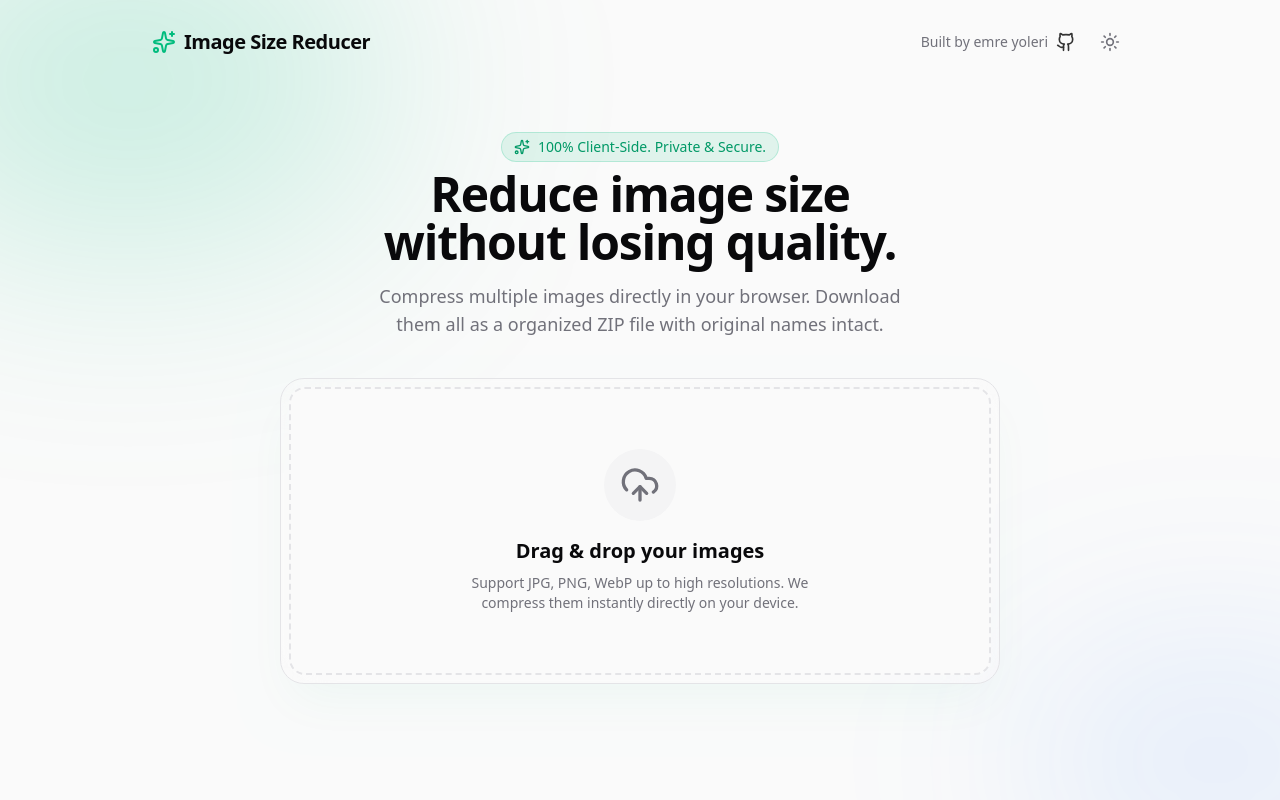
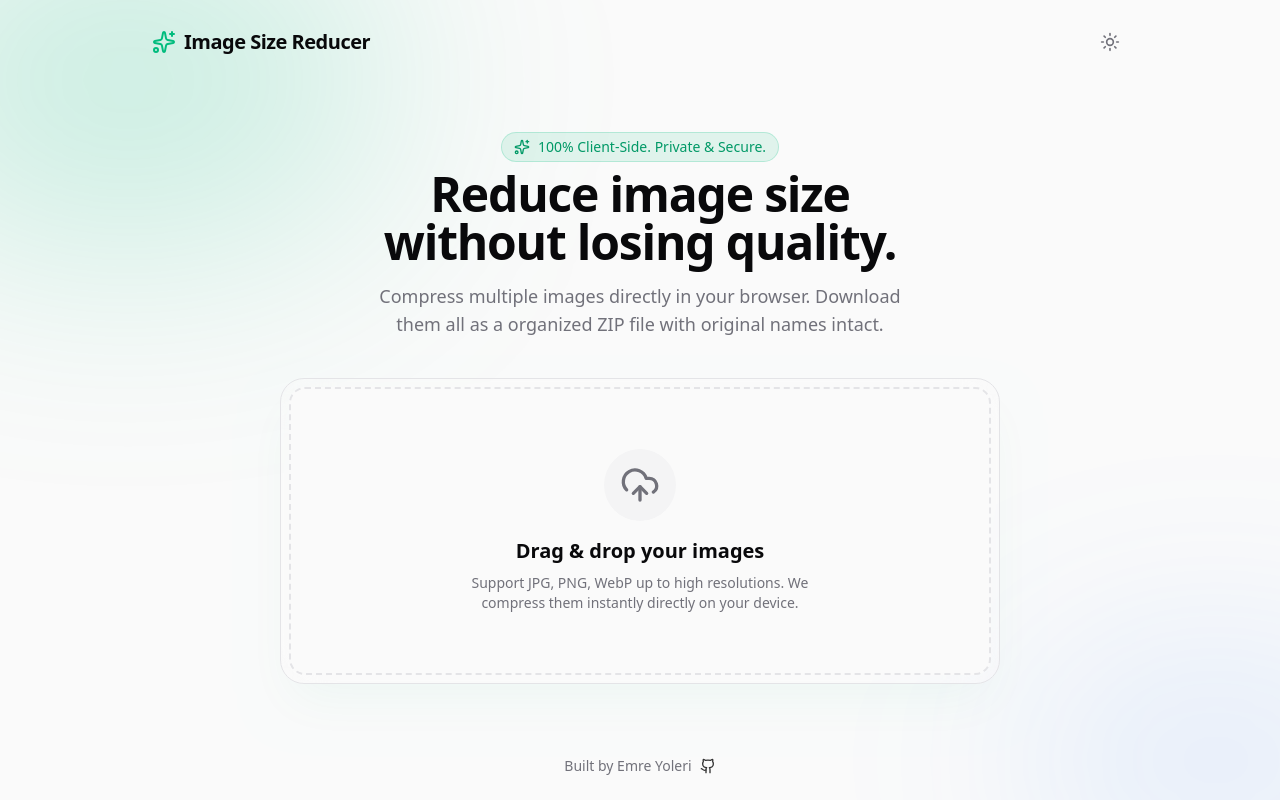
Before and after one commit to emreyoleridev/ultimate-image-size-reducer, a Next.js app: page / in a window 1280 px wide. Built offline with nearby package versions, Linux system fonts and the light colour scheme.

Commit message:
chore: remove header author link and center in footer

```diff
--- a/src/app/page.tsx
+++ b/src/app/page.tsx
@@ -97,15 +97,6 @@ export default function Home() {
           <span>Image Size Reducer</span>
         </div>
         <div className="flex items-center space-x-4">
-          <a
-            href="https://github.com/emreyoleridev"
-            target="_blank"
-            rel="noopener noreferrer"
-            className="hidden sm:flex items-center space-x-2 text-sm font-medium text-muted-foreground hover:text-foreground transition-colors"
-          >
-            <span>Built by emre yoleri</span>
-            <Github className="w-5 h-5 text-[#333] dark:text-white" />
-          </a>
           <ThemeToggle />
         </div>
       </header>
@@ -185,9 +176,9 @@ export default function Home() {
           href="https://github.com/emreyoleridev"
           target="_blank"
           rel="noopener noreferrer"
-          className="flex items-center space-x-2 hover:text-foreground transition-colors sm:hidden"
+          className="flex items-center space-x-2 hover:text-foreground transition-colors"
         >
-          <span>Built by emre yoleri</span>
+          <span>Built by Emre Yoleri</span>
           <Github className="w-4 h-4 text-[#333] dark:text-white" />
         </a>
       </footer>
--- a/src/components/theme-toggle.tsx
+++ b/src/components/theme-toggle.tsx
@@ -11,7 +11,7 @@ export function ThemeToggle() {
     return (
         <button
             onClick={() => setTheme(resolvedTheme === "light" ? "dark" : "light")}
-            className="relative cursor-pointer inline-flex items-center justify-center rounded-md p-2 text-muted-foreground hover:bg-black/5 hover:text-black dark:hover:bg-white dark:hover:text-white transition-colors focus-visible:outline-none focus-visible:ring-2 focus-visible:ring-ring focus-visible:ring-offset-2 disabled:pointer-events-none disabled:opacity-50 ring-offset-background"
+            className="relative inline-flex items-center justify-center rounded-md p-2 text-muted-foreground hover:bg-black/5 hover:text-black dark:hover:bg-white/10 dark:hover:text-white transition-colors focus-visible:outline-none focus-visible:ring-2 focus-visible:ring-ring focus-visible:ring-offset-2 disabled:pointer-events-none disabled:opacity-50 ring-offset-background"
         >
             <span className="sr-only">Toggle theme</span>
             <div className="relative w-5 h-5 flex items-center justify-center">
```
